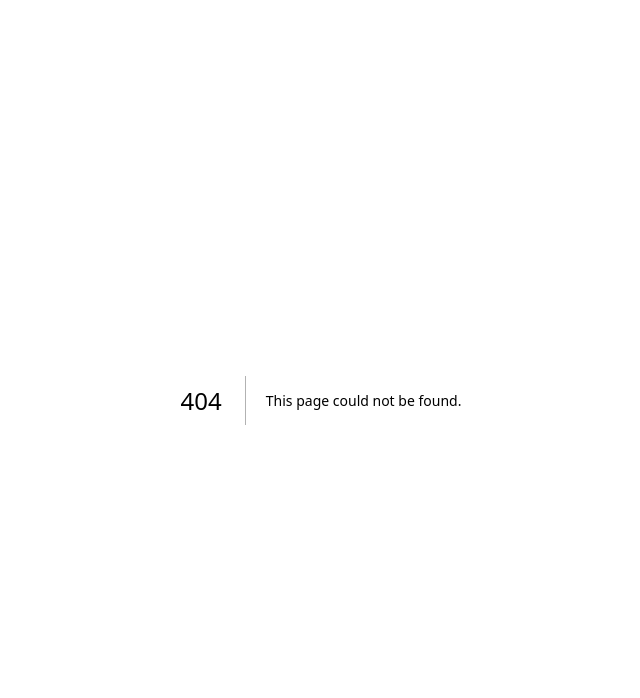
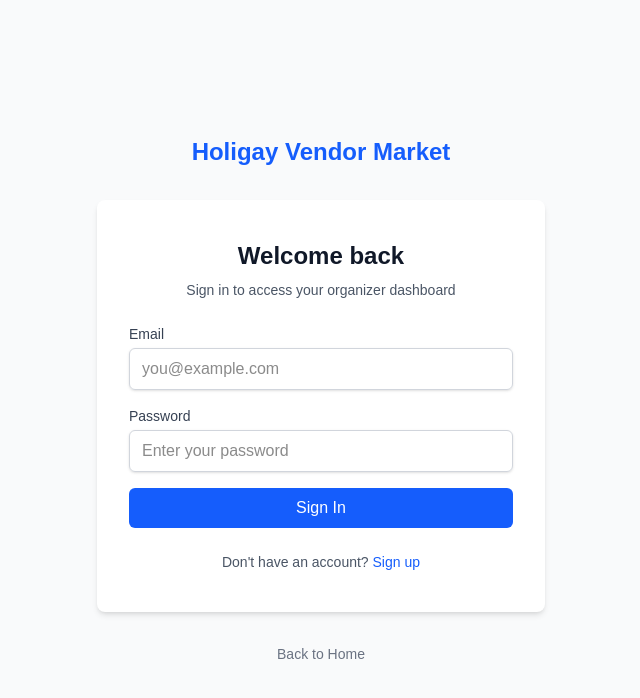
Before and after one commit to Owen-Rose/Holigay-YYC, a Next.js app: page /login in a window 1280 px wide. Before the commit this address had no page. Shown: the top 698 px of the page, without its empty margins (319-959 px from the left). Built offline with nearby package versions, Linux system fonts and the light colour scheme.

Commit message:
feat: add login and signup pages

```diff
--- /dev/null
+++ b/src/app/(auth)/layout.tsx
@@ -0,0 +1,32 @@
+import Link from 'next/link'
+
+export default function AuthLayout({
+  children,
+}: {
+  children: React.ReactNode
+}) {
+  return (
+    <div className="min-h-screen flex flex-col items-center justify-center bg-gray-50 py-12 px-4 sm:px-6 lg:px-8">
+      {/* Logo/Brand */}
+      <div className="mb-8">
+        <Link href="/" className="text-2xl font-bold text-blue-600">
+          Holigay Vendor Market
+        </Link>
+      </div>
+
+      {/* Auth Card */}
+      <div className="w-full max-w-md">
+        <div className="bg-white rounded-lg shadow-md px-8 py-10">
+          {children}
+        </div>
+      </div>
+
+      {/* Footer */}
+      <div className="mt-8 text-center text-sm text-gray-500">
+        <Link href="/" className="hover:text-blue-600">
+          Back to Home
+        </Link>
+      </div>
+    </div>
+  )
+}
--- /dev/null
+++ b/src/app/(auth)/login/page.tsx
@@ -0,0 +1,71 @@
+'use client'
+
+import { useState } from 'react'
+import { useRouter } from 'next/navigation'
+import Link from 'next/link'
+import { LoginForm } from '@/components/auth/login-form'
+import type { LoginInput } from '@/lib/validations/auth'
+
+export default function LoginPage() {
+  const router = useRouter()
+  const [error, setError] = useState<string | null>(null)
+
+  async function handleSubmit(data: LoginInput) {
+    setError(null)
+
+    try {
+      // TODO: Replace with actual auth action from Task 3.3
+      // For now, simulate a brief delay and redirect
+      console.log('Login attempt:', data.email)
+
+      // Placeholder: In Task 3.3, this will call the signIn server action
+      // const result = await signIn(data)
+      // if (result.error) {
+      //   setError(result.error)
+      //   return
+      // }
+
+      // Simulate network delay
+      await new Promise((resolve) => setTimeout(resolve, 500))
+
+      // Redirect to dashboard on success
+      router.push('/dashboard')
+    } catch (err) {
+      setError('An unexpected error occurred. Please try again.')
+      console.error('Login error:', err)
+    }
+  }
+
+  return (
+    <div className="space-y-6">
+      {/* Page Header */}
+      <div className="text-center">
+        <h1 className="text-2xl font-bold text-gray-900">Welcome back</h1>
+        <p className="mt-2 text-sm text-gray-600">
+          Sign in to access your organizer dashboard
+        </p>
+      </div>
+
+      {/* Error Message */}
+      {error && (
+        <div className="rounded-md bg-red-50 p-4">
+          <p className="text-sm text-red-700">{error}</p>
+        </div>
+      )}
+
+      {/* Login Form */}
+      <LoginForm onSubmit={handleSubmit} />
+
+      {/* Links */}
+      <div className="text-center text-sm">
+        <span className="text-gray-600">Don&apos;t have an account? </span>
+        <Link
+          href="/signup"
+          className="font-medium text-blue-600 hover:text-blue-500"
+        >
+          Sign up
+        </Link>
+      </div>
+    </div>
+  )
+}
--- /dev/null
+++ b/src/app/(auth)/signup/page.tsx
@@ -0,0 +1,72 @@
+'use client'
+
+import { useState } from 'react'
+import { useRouter } from 'next/navigation'
+import Link from 'next/link'
+import { SignupForm } from '@/components/auth/signup-form'
+import type { SignupInput } from '@/lib/validations/auth'
+
+export default function SignupPage() {
+  const router = useRouter()
+  const [error, setError] = useState<string | null>(null)
+
+  async function handleSubmit(data: SignupInput) {
+    setError(null)
+
+    try {
+      // TODO: Replace with actual auth action from Task 3.3
+      // For now, simulate a brief delay and redirect
+      console.log('Signup attempt:', data.email)
+
+      // Placeholder: In Task 3.3, this will call the signUp server action
+      // const result = await signUp(data)
+      // if (result.error) {
+      //   setError(result.error)
+      //   return
+      // }
+
+      // Simulate network delay
+      await new Promise((resolve) => setTimeout(resolve, 500))
+
+      // Redirect to login page with success message
+      // In Task 3.3, might redirect to email verification or directly to dashboard
+      router.push('/login')
+    } catch (err) {
+      setError('An unexpected error occurred. Please try again.')
+      console.error('Signup error:', err)
+    }
+  }
+
+  return (
+    <div className="space-y-6">
+      {/* Page Header */}
+      <div className="text-center">
+        <h1 className="text-2xl font-bold text-gray-900">Create an account</h1>
+        <p className="mt-2 text-sm text-gray-600">
+          Sign up to manage vendor applications
+        </p>
+      </div>
+
+      {/* Error Message */}
+      {error && (
+        <div className="rounded-md bg-red-50 p-4">
+          <p className="text-sm text-red-700">{error}</p>
+        </div>
+      )}
+
+      {/* Signup Form */}
+      <SignupForm onSubmit={handleSubmit} />
+
+      {/* Links */}
+      <div className="text-center text-sm">
+        <span className="text-gray-600">Already have an account? </span>
+        <Link
+          href="/login"
+          className="font-medium text-blue-600 hover:text-blue-500"
+        >
+          Sign in
+        </Link>
+      </div>
+    </div>
+  )
+}
```
Also changed, not shown: 1 other file (tests, documents, lock files or other folders).
